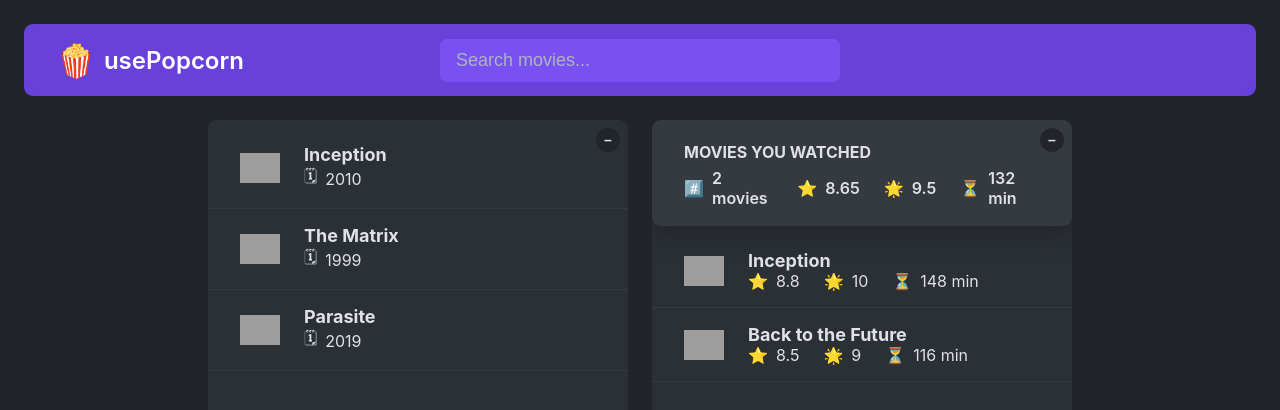
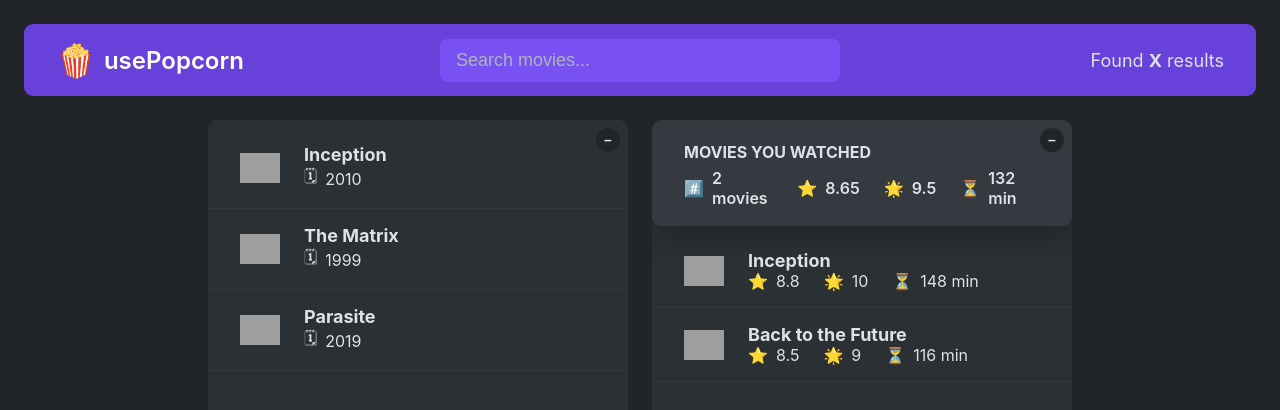
Before and after one commit to TechSBEM/React, a React (Vite) app in the folder React_Restart/0x06_think_in_react_component/my-react-app/: page / in a window 1280 px wide. Shown: the top 410 px of the page. Built offline with nearby package versions, Linux system fonts and the light colour scheme; grey boxes are pictures that could not be loaded.

Commit message:
Categorizing my componentsn into the 3 types

```diff
--- a/React_Restart/0x06_think_in_react_component/my-react-app/src/App.jsx
+++ b/React_Restart/0x06_think_in_react_component/my-react-app/src/App.jsx
@@ -50,6 +50,12 @@ const tempWatchedData = [
 const average = (arr) =>
   arr.reduce((acc, cur, i, arr) => acc + cur / arr.length, 0);
 
+// There are 3 types of components:
+// **1...Stateless/ presentational components
+// **2...Stateful Componet
+// **3...Structural Components: For layout
+
+// Structural Components
 export default function App() {
   return (
     <>
@@ -59,16 +65,19 @@ export default function App() {
   );
 }
 
+// Structural Components
 function NavBar() {
   // It not nice to have custom component togeter with that of in-built ones
   return (
     <nav className="nav-bar">
       <Logo />
       <Search />
+      <NumResults />
     </nav>
   );
 }
 
+// Presentational Component: Just present an image
 function Logo() {
   return (
     <div className="logo">
@@ -79,6 +88,8 @@ function Logo() {
 }
 
 // The search bar has it own component because it will be used accross the entire app
+
+//Stateful component
 function Search() {
   const [query, setQuery] = useState("");
 
@@ -93,6 +104,7 @@ function Search() {
   );
 }
 
+// Presentational componet
 function NumResults() {
   return (
     <p className="num-results">
@@ -112,6 +124,7 @@ function Main() {
   );
 }
 
+// Stateful Component
 function ListBox() {
   const [isOpen1, setIsOpen1] = useState(true);
   return (
@@ -127,6 +140,7 @@ function ListBox() {
   );
 }
 
+// Stateful Component
 function MovieList() {
   const [movies, setMovies] = useState(tempMovieData);
 
@@ -140,6 +154,7 @@ function MovieList() {
   );
 }
 
+// Presentational Component
 function Movie({ movie }) {
   return (
     <li>
@@ -155,6 +170,7 @@ function Movie({ movie }) {
   );
 }
 
+// Stateful component
 function WatchedBox() {
   const [watched, setWatched] = useState(tempWatchedData);
   const [isOpen2, setIsOpen2] = useState(true);
@@ -172,7 +188,7 @@ function WatchedBox() {
     </div>
   );
 }
-
+// Stateless component
 function WatchedSummary({ watched }) {
   const avgImdbRating = average(watched.map((movie) => movie.imdbRating));
   const avgUserRating = average(watched.map((movie) => movie.userRating));
@@ -202,6 +218,7 @@ function WatchedSummary({ watched }) {
   );
 }
 
+// Stateless
 function WatchedMoviesList({ watched }) {
   return (
     <ul className="list">
@@ -212,6 +229,7 @@ function WatchedMoviesList({ watched }) {
   );
 }
 
+// Stateless component
 function WatchedMovie({ movie }) {
   return (
     <li>
```
